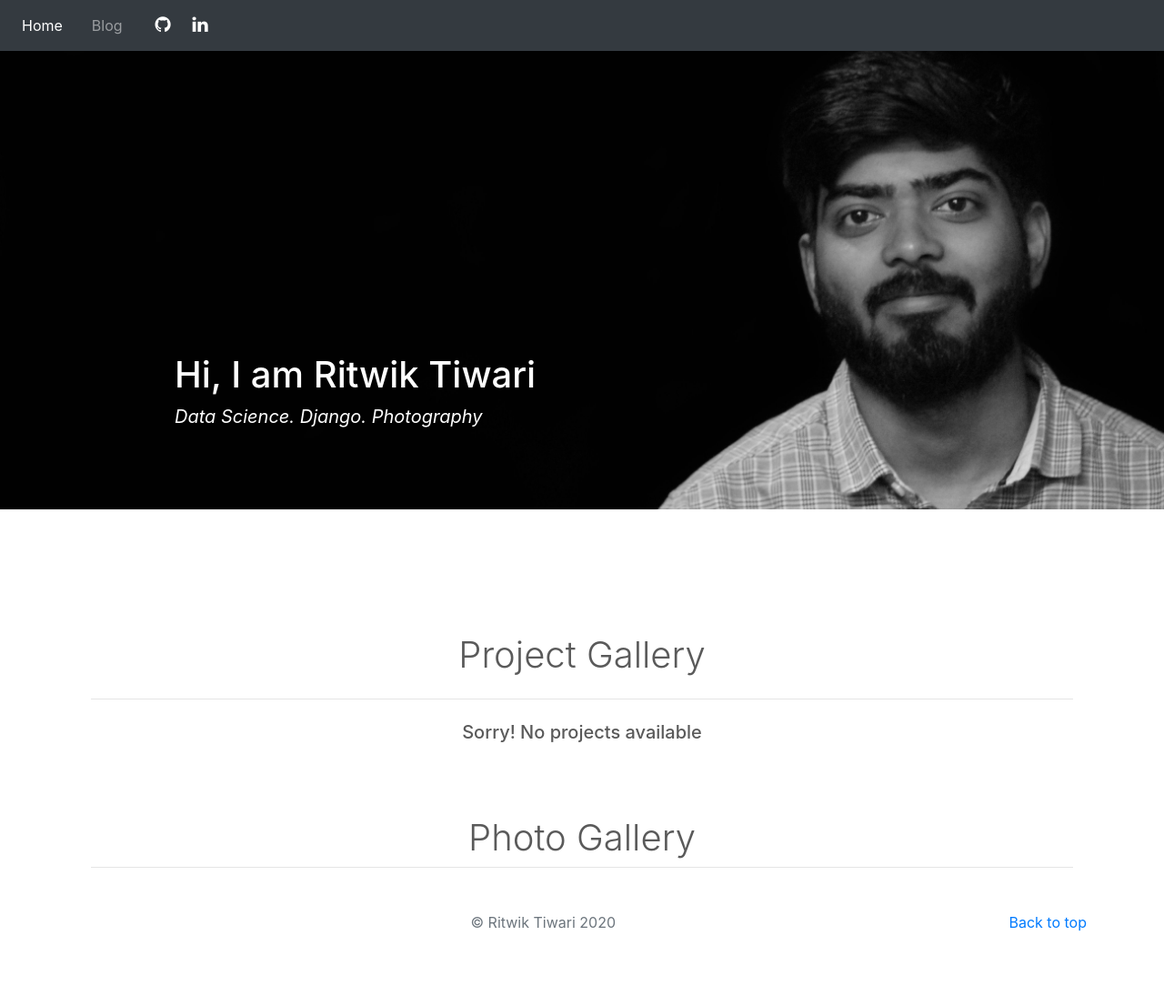
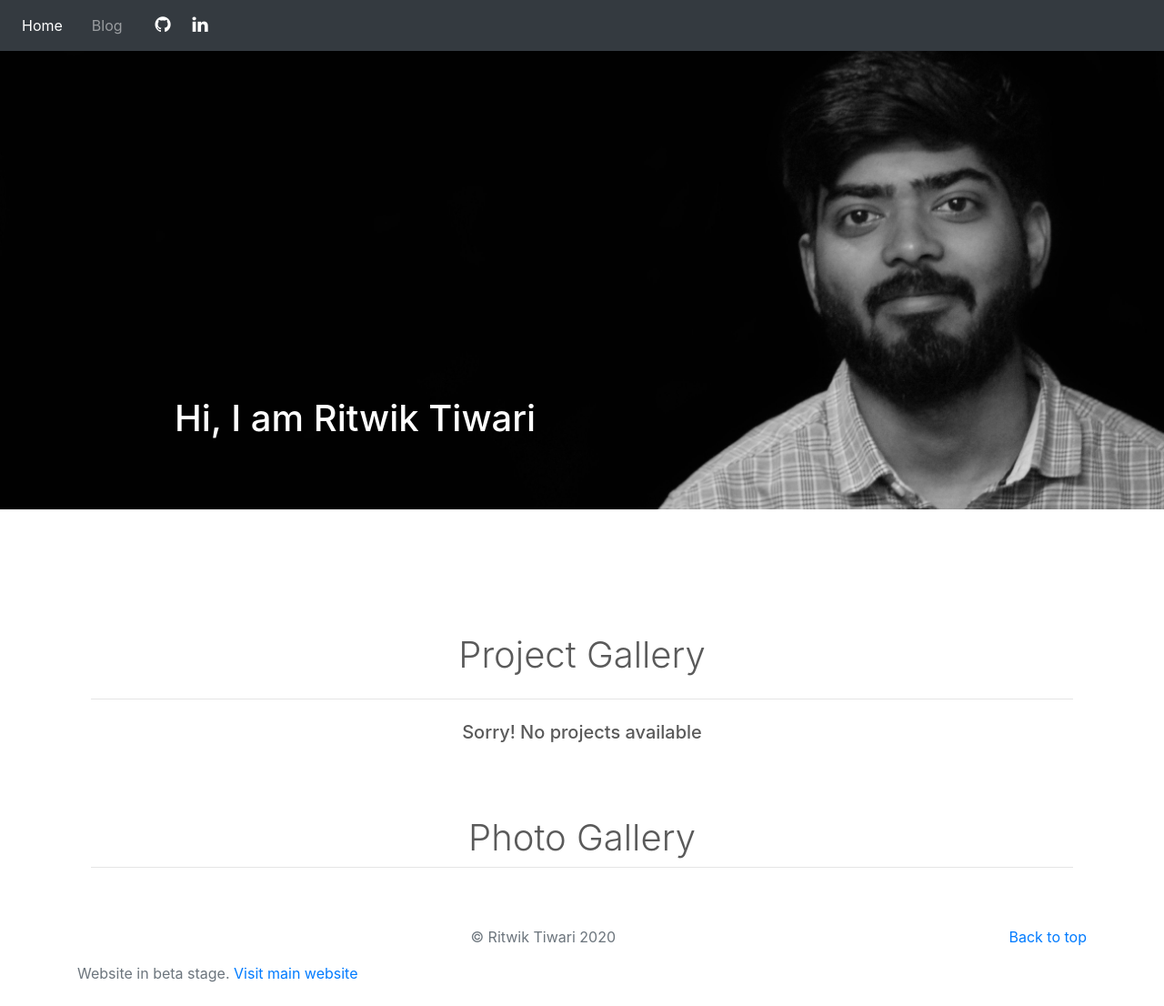
Before and after one commit to ritwiktiwari/portfolio-website, a Django app: page / in a window 1280 px wide. Shown: the whole page at 91% size. Before the commit the page ends 1024 px from the top, so only its background shows below. Run offline with Django 3.2, Linux system fonts and the light colour scheme; data that the repository does not hold is empty; some libraries are stand-ins or nearby versions.

Commit message:
Few front-end fixes

```diff
--- a/templates/jobs/index.html
+++ b/templates/jobs/index.html
@@ -11,7 +11,7 @@ Home | Ritwik Tiwari
         <div class="container">
           <div class="carousel-caption text-left">
             <h1>Hi, I am Ritwik Tiwari</h1>
-            <p><i>Data Science. Django. Photography</i></p>
+            <!-- <p><i>Data Science. Django. Photography</i></p> -->
           </div>
         </div>
       </div>
--- a/templates/partials/_footer.html
+++ b/templates/partials/_footer.html
@@ -1,9 +1,12 @@
 <footer class="text-muted">
     <div class="container">
-
+        <p></p>
         <p class="float-right">
             <a href="#">Back to top</a>
         </p>
         <p class="text-center">&copy; Ritwik Tiwari {% now "Y" %}</p>
+        <p class="float-left">
+            Website in beta stage. <a href="https://ritwiktiwari.com" target="_blank">Visit main website</a>
+        </p>
     </div>
 </footer>
```
